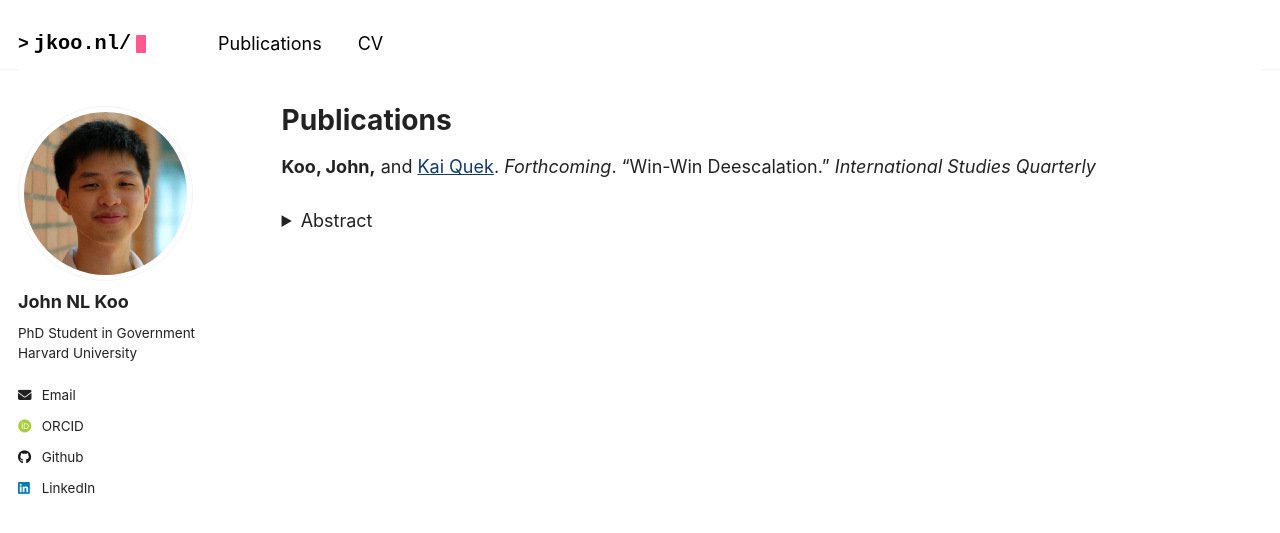
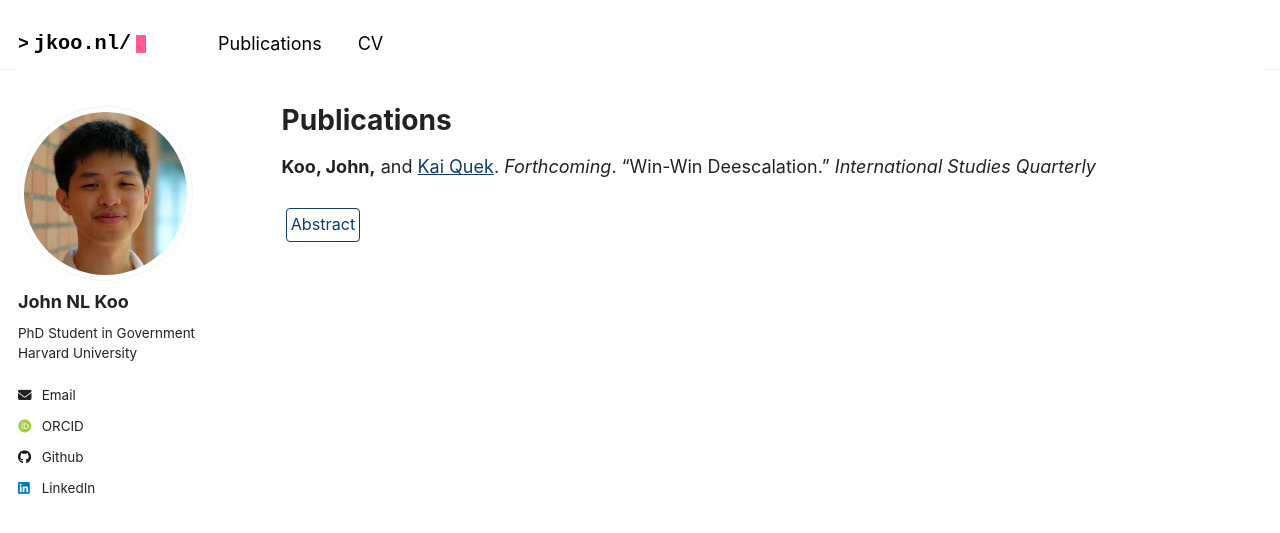
Before and after one commit to tanxpyox/jkoo.nl, a Jekyll site: the page built from _pages/publications.md, in a window 1280 px wide. Shown: the top 533 px of the page. Built offline with Jekyll 4.4.1, drawn with Linux system fonts in a browser that asks for light colours; some web fonts are replaced; some of the changed text lies outside the part shown.

Commit message:
abstract button

```diff
--- a/_pages/publications.md
+++ b/_pages/publications.md
@@ -15,7 +15,7 @@ author_profile: true
 
 **Koo, John,** and [Kai Quek](https://ppaweb.hku.hk/f/quek). *Forthcoming*. "Win-Win Deescalation." *International Studies Quarterly*
 
-<details><summary>Abstract</summary><blockquote>Two states are stuck in a conflict because backing down is costly to their leaders. What can they do to exit the conflict peacefully? We propose a novel mechanism that is practically significant but not yet theorized and tested in international relations: win-win deescalation. One side “wins” because the other backs down; but the other also “wins” because it successfully frames its action to its public as a win. How effective are win frames? How would the public react to their leader’s—and the opponent’s—win frames? Using an original experiment in the midst of an ongoing U.S.-China conflict, we identify win frames that can induce the perception of winning and reduce the public costs of deescalation for the Chinese government. The catch, however, is that when America uses the same win frames, it can compromise the Chinese government’s effort to deescalate the conflict, even when it is America backing down. Our work sheds light on the role of win frames in international conflict and how, in the eyes of domestic audiences, backing down is not necessarily losing—nor the other backing down is necessarily you winning.</blockquote></details>
+<details><summary>Abstract</summary>Two states are stuck in a conflict because backing down is costly to their leaders. What can they do to exit the conflict peacefully? We propose a novel mechanism that is practically significant but not yet theorized and tested in international relations: win-win deescalation. One side “wins” because the other backs down; but the other also “wins” because it successfully frames its action to its public as a win. How effective are win frames? How would the public react to their leader’s—and the opponent’s—win frames? Using an original experiment in the midst of an ongoing U.S.-China conflict, we identify win frames that can induce the perception of winning and reduce the public costs of deescalation for the Chinese government. The catch, however, is that when America uses the same win frames, it can compromise the Chinese government’s effort to deescalate the conflict, even when it is America backing down. Our work sheds light on the role of win frames in international conflict and how, in the eyes of domestic audiences, backing down is not necessarily losing—nor the other backing down is necessarily you winning.</details>
 
 <!-- New style rendering if publication categories are defined -->
 <!-- {% if site.publication_category %}
--- a/_sass/_base.scss
+++ b/_sass/_base.scss
@@ -96,8 +96,10 @@ blockquote {
   margin: 2em 1em 2em 0;
   padding-left: 1em;
   padding-right: 1em;
-  font-style: italic;
   border-left: 0.25em solid $primary-color;
+  font-size: .9em;
+  text-justify: inter-word;
+  text-align: justify;
 
   cite {
     font-style: italic;
--- a/_sass/_buttons.scss
+++ b/_sass/_buttons.scss
@@ -170,3 +170,42 @@
     }
   }
 }
+
+
+details {
+  display: inline-flex;
+  border-radius: 4px;
+  padding: 0.125em 0.25em;
+  font-size: .9em;
+  text-justify: inter-word;
+}
+
+summary {
+  display: inline-block;
+  margin-bottom: 0.25em;
+  padding: 0.125em 0.25em;
+  color: $link-color;
+  text-align: center;
+  text-decoration: none !important;
+  border: 1px solid;
+  border-color: $link-color;
+  border-radius: $border-radius;
+  cursor: pointer;
+
+  &:hover {
+    color: #fff;
+    background-color: $link-color !important;
+  }
+}
+
+details[open] {
+  padding: .5em 1em;
+  border: 1px solid;
+  border-color: $link-color;
+  border-radius: $border-radius;
+}
+
+details[open] summary {
+  border: 0px solid;
+  margin-bottom: 0.25em;
+}
```
